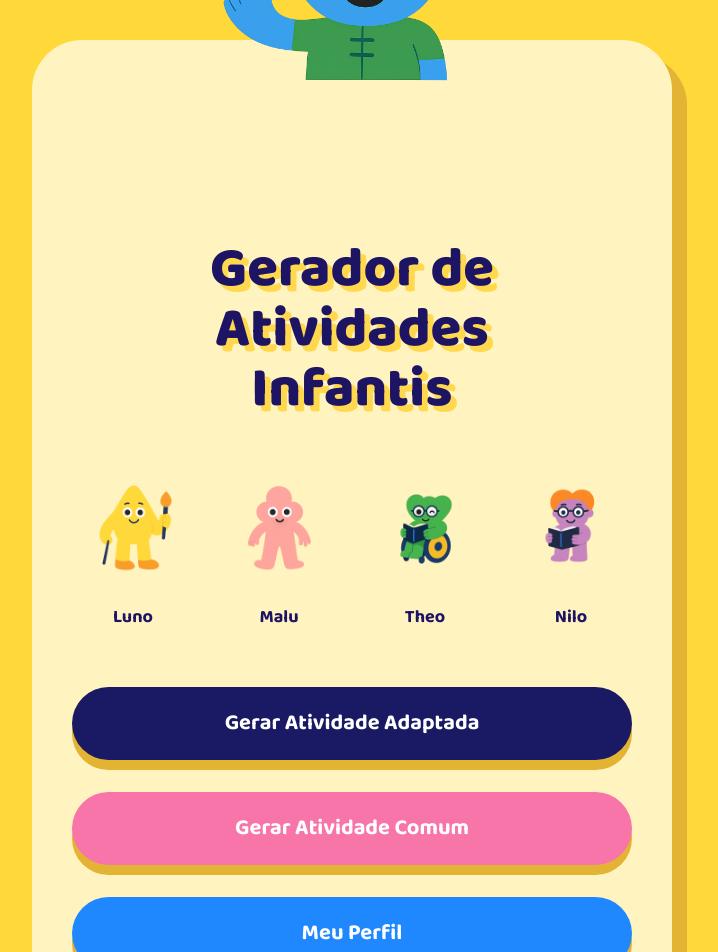
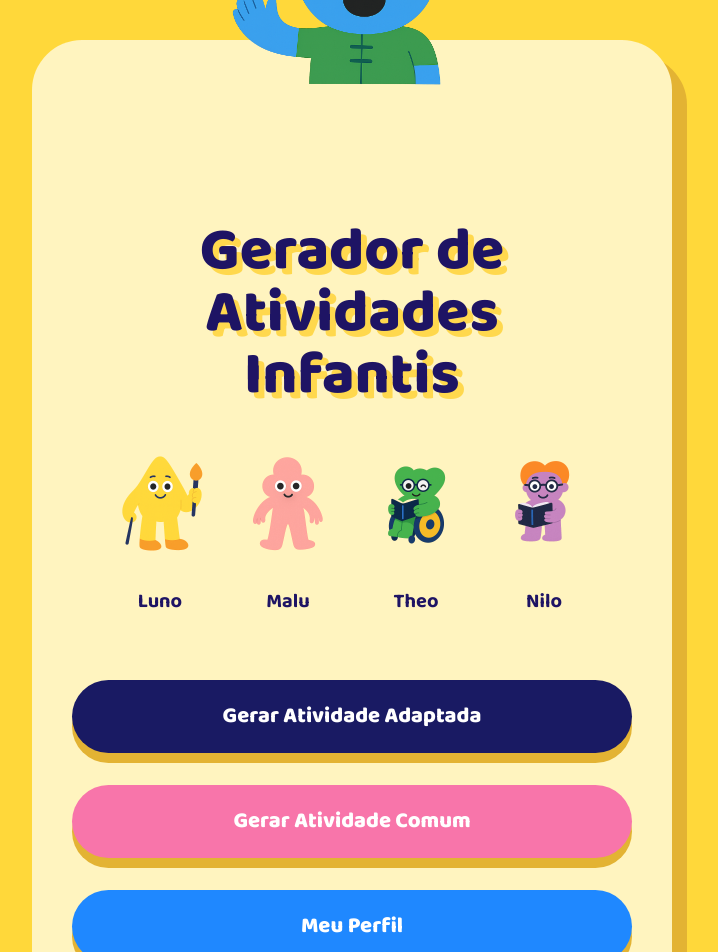
Before and after one commit to letiricetti2-alt/gerador-de-atividades-infantis, a Next.js app: page / in a window 1280 px wide. Shown: the top 952 px of the page, without its empty margins (288-1006 px from the left). Built offline with nearby package versions, Linux system fonts and the light colour scheme.

Commit message:
Update page.jsx

```diff
--- a/app/page.jsx
+++ b/app/page.jsx
@@ -13,17 +13,17 @@ export default function HomePage() {
     <main className="w-full flex justify-center items-start py-10 bg-[#FFD83A] overflow-visible">
       <div className="relative w-full max-w-[640px] flex flex-col items-center">
         {/* TINA E BALÃO */}
-        <div className="absolute -top-[180px] left-1/2 -translate-x-1/2 flex flex-col items-center">
+        <div className="absolute -top-[160px] left-1/2 -translate-x-1/2 flex flex-col items-center">
           <div className="relative">
             <Image
               src="/personagens/tina.png"
               alt="Tina"
-              width={280}
-              height={280}
+              width={260}
+              height={260}
               className="relative z-10"
             />
-            <div className="absolute -right-[150px] top-[40px] bg-[#FFF4BF] px-6 py-4 rounded-2xl shadow-[5px_5px_0_#E3B333]">
-              <p className="text-[#1E1464] text-lg font-bold leading-tight text-center">
+            <div className="absolute -right-[150px] top-[30px] bg-[#FFF4BF] px-6 py-3 rounded-2xl shadow-[4px_4px_0_#E3B333]">
+              <p className="text-[#1E1464] text-[18px] font-extrabold leading-tight text-center">
                 Olá e<br />bem-vindo(a)!
               </p>
             </div>
@@ -31,37 +31,37 @@ export default function HomePage() {
         </div>
 
         {/* CARD PRINCIPAL */}
-        <div className="bg-[#FFF4BF] rounded-[50px] shadow-[15px_15px_0_#E3B333] w-full text-center pt-[200px] pb-14 px-10">
+        <div className="bg-[#FFF4BF] rounded-[50px] shadow-[15px_15px_0_#E3B333] w-full text-center pt-[180px] pb-16 px-10">
           {/* TÍTULO */}
-          <h1 className="text-[#1E1464] text-[56px] leading-[60px] font-extrabold mb-14 drop-shadow-[6px_6px_0_#FFD84D]">
+          <h1 className="text-[#1E1464] text-[60px] leading-[62px] font-extrabold mb-10 drop-shadow-[6px_6px_0_#FFD84D]">
             Gerador de<br />Atividades<br />Infantis
           </h1>
 
           {/* PERSONAGENS */}
-          <div className="grid grid-cols-4 gap-6 justify-items-center mb-14">
+          <div className="flex justify-between items-end mb-16 px-6">
             {personagens.map((p) => (
               <div key={p.name} className="flex flex-col items-center">
                 <Image
                   src={p.src}
                   alt={p.name}
-                  width={115}
-                  height={115}
+                  width={140}
+                  height={140}
                   className="mb-3"
                 />
-                <p className="text-[#1E1464] font-bold text-lg">{p.name}</p>
+                <p className="text-[#1E1464] font-bold text-[20px]">{p.name}</p>
               </div>
             ))}
           </div>
 
           {/* BOTÕES */}
           <div className="flex flex-col gap-8">
-            <button className="w-full bg-[#191A63] text-white text-[22px] font-bold py-5 rounded-full shadow-[0_10px_0_#E3B333]">
+            <button className="w-full bg-[#191A63] text-white text-[22px] font-extrabold py-5 rounded-full shadow-[0_10px_0_#E3B333]">
               Gerar Atividade Adaptada
             </button>
-            <button className="w-full bg-[#F875AA] text-white text-[22px] font-bold py-5 rounded-full shadow-[0_10px_0_#E3B333]">
+            <button className="w-full bg-[#F875AA] text-white text-[22px] font-extrabold py-5 rounded-full shadow-[0_10px_0_#E3B333]">
               Gerar Atividade Comum
             </button>
-            <button className="w-full bg-[#1F88FF] text-white text-[22px] font-bold py-5 rounded-full shadow-[0_10px_0_#E3B333]">
+            <button className="w-full bg-[#1F88FF] text-white text-[22px] font-extrabold py-5 rounded-full shadow-[0_10px_0_#E3B333]">
               Meu Perfil
             </button>
           </div>
```
